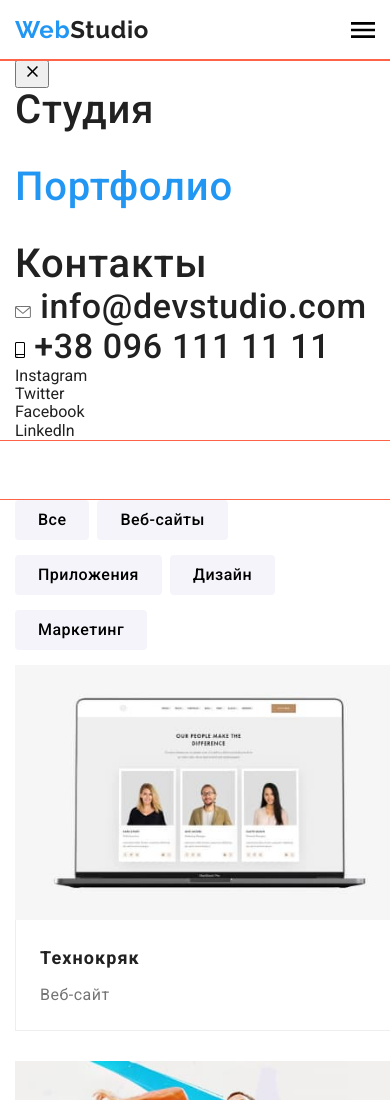
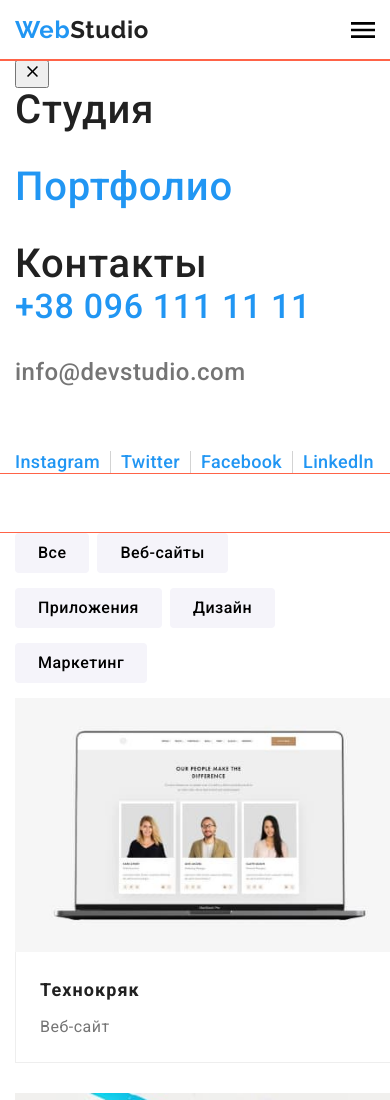
Before and after one commit to Tata-git/goit-markup-hw-08, a plain HTML site: page portpholio.html in a window 390 px wide. Shown: the top 1100 px of the page. Drawn offline with nearby package versions, Linux system fonts and the light colour scheme.

Commit message:
mobile-menu problem - container

```diff
--- a/portpholio.html
+++ b/portpholio.html
@@ -133,38 +133,18 @@
         <ul class="mobile-contacts list">
             <li class="mobile-contacts__item item">
                 <a
+                    class="mobile-contacts__tel link"
+                    href="tel:+380961111111"
+                >
+                    +38 096 111 11 11</a
+                >
+            </li>
+            <li class="mobile-contacts__mail item">
+                <a
                     class="mobile-contacts__link link"
                     href="mailto:info@devstudio.com"
                 >
-                    <svg
-                        class="icon-header"
-                        width="16"
-                        height="12"
-                        fill="#757575"
-                    >
-                        <use
-                            href="./Image/symbol-defs.svg#icon-envelope"
-                        ></use>
-                    </svg>
                     info@devstudio.com</a
-                >
-            </li>
-            <li class="mobile-contacts__item item">
-                <a
-                    class="mobile-contacts__link link"
-                    href="tel:+380961111111"
-                >
-                    <svg
-                        class="icon-header"
-                        width="10"
-                        height="16"
-                        fill="757575"
-                    >
-                        <use
-                            href="./Image/symbol-defs.svg#icon-smartphone"
-                        ></use>
-                    </svg>
-                    +38 096 111 11 11</a
                 >
             </li>
         </ul>
--- a/sass/layout/_header.scss
+++ b/sass/layout/_header.scss
@@ -6,7 +6,7 @@
         display: none;
     }
     //   // mobile-menu-btn - menu-open
-      & .menu-open {
+    & .menu-open {
         display: flex;
         justify-content: center;
         align-items: center;
@@ -15,13 +15,12 @@
         border: none;
         padding: 0;
         & .mobile-menu-icon {
-          width: 24px;
-          height: 16px;
+            width: 24px;
+            height: 16px;
         }
-      }
+    }
 }
 .page-header {
-    // position: relative;
     display: flex;
     justify-content: space-between;
     align-items: center;
@@ -44,8 +43,10 @@
             display: flex;
             flex-direction: column;
             justify-content: space-between;
+             overflow: auto;
             padding-top: 48px;
             padding-bottom: 48px;
+            padding-left: 40px;
             height: 100%;
         }
         .menu-close {
@@ -56,11 +57,7 @@
             height: 40px;
             background-color: #ffffff;
             cursor: pointer;
-            //       display: flex;
-            //       align-items: center;
-            //       justify-content: center;
             border: none;
-            // border: transparent;
         }
         .menu-close-icon {
             display: inline-block;
@@ -76,46 +73,43 @@
     & .link {
         font-weight: 500;
         @include font(40px, 1.12, 0.02em);
-
-        color: $primary-text-color;
-        transition-property: color;
-        transition-duration: $transition-duretion;
-        transition-timing-function: $transition-timing-function;
     }
     & .link.current {
         color: $accent-color;
     }
 }
-
-.mobile-contacts__link {
+.mobile-contacts {
+    & .item:not(:last-child) {
+        margin-bottom: 32px;
+    }
+}
+.mobile-contacts__tel {
     font-weight: 500;
     @include font(34px, 1.176, 0.02em);
+    color: $accent-color;
 }
+.mobile-contacts__mail {
+    font-weight: 500;
+    @include font(24px, 1.166, 0.02em);
+    color: $text-color;
+}
+.mobile-media {
+    display: flex;
+    margin-top: 64px;
+    font-weight: 500;
+    @include font(18px, 1.222, 0.02em);
 
+    & li {
+        color: $accent-color;
+    }
+    & li:not(:last-child) {
+        padding-right: 10px;
+        margin-right: 10px;
+        border-right: 1px solid rgba(33, 33, 33, 0.2);
+    }
+}
 //     // overflow: auto;
 //     display: block;
-//     padding-top: 48px;
-//     padding-bottom: 48px;
-//     padding-left: 25px;
-
-//   & .mobile-contacts {
-//     margin-bottom: 61px;
-//     // display: none;
-//     & .item:not(:last-child) {
-//       margin-bottom: 32px;
-//     }
-//   }
-
-//   & .mobile-media {
-//     display: flex;
-//     & li {
-//       color: $accent-color;
-//     }
-//     & li:not(:last-child) {
-//       margin-right: 20px;
-//     }
-//   }
-
 //    .page-header {
 //      /*outline: 1px solid tomato;*/
 //      display: flex;
@@ -225,4 +219,4 @@
 //    }
 //    .mail-link:hover .icon-header,
 //    .mail-link:focus .icon-header {
-//      fill: var(--accent-color);
+//      fill: var(--accent-color);}
```
Also changed, not shown: index.html (+8 -28 lines), css/main.css, css/main.min.css, 2 other files.
